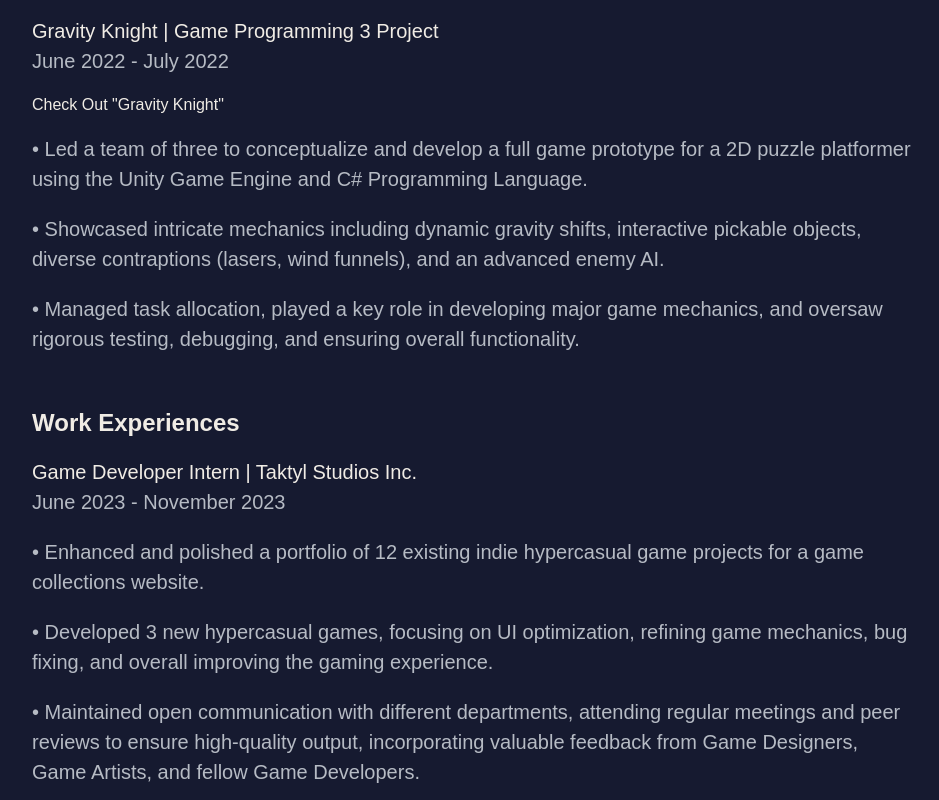
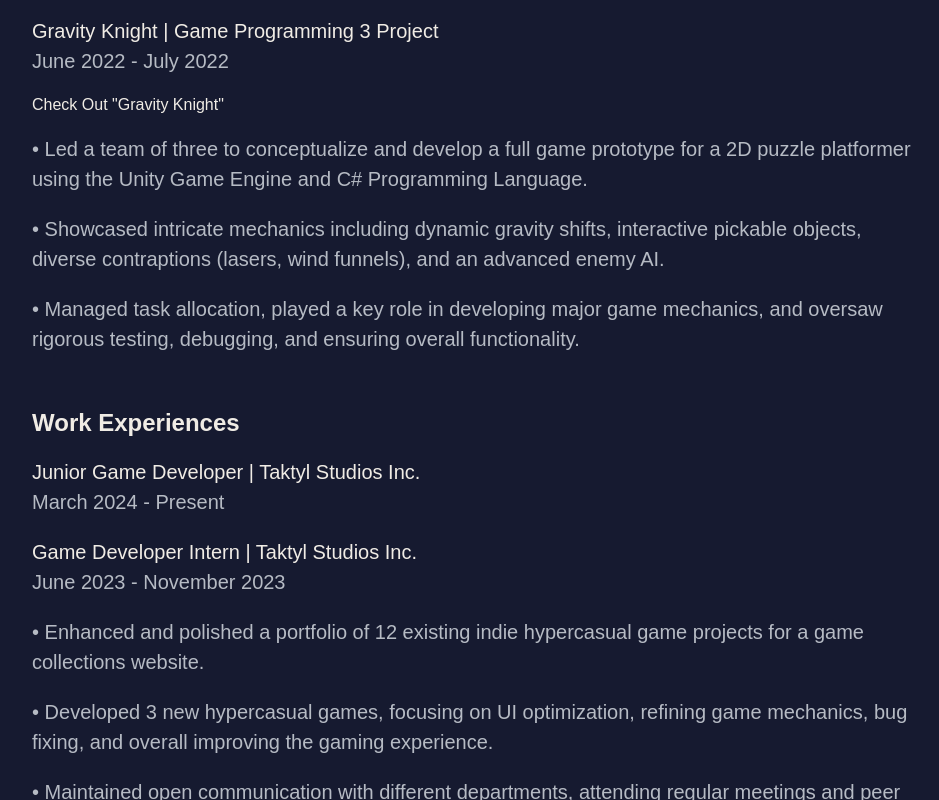
Before and after one commit to notkyleleo/Kyle-Leo-Abelgas.github.io, a plain HTML site: page resume.html in a window 1280 px wide. Shown: the part 1042-1842 px from the top of the page, without its empty margins (26-965 px from the left). Drawn offline with Linux system fonts and the light colour scheme.

Commit message:
Update resume.html

```diff
--- a/resume.html
+++ b/resume.html
@@ -18,7 +18,7 @@
             <h2>Resume</h2>
             <a href="src/Resume_Kyle-Leo-Abelgas.pdf" class="linkedTextSmall" download>Download Resume PDF</a>
             <p>
-                I am an aspiring Game Developer with six months of professional experience and an additional two years
+                I am a Unity Game Developer with one year of professional experience and an additional two years
                 dedicated to game development through college projects and game jams. I am proficient in utilizing the
                 Unity Game Engine to create games.
             </p>
@@ -76,6 +76,10 @@
         <div class="aboutme">
             <div class="heading">
                 <h2>Work Experiences</h2>
+                <p>
+                    <span class="fontchange">Junior Game Developer | Taktyl Studios Inc.</span><br>
+                    March 2024 - Present
+                </p>
                 <p>
                     <span class="fontchange">Game Developer Intern | Taktyl Studios Inc.</span><br>
                     June 2023 - November 2023
```
